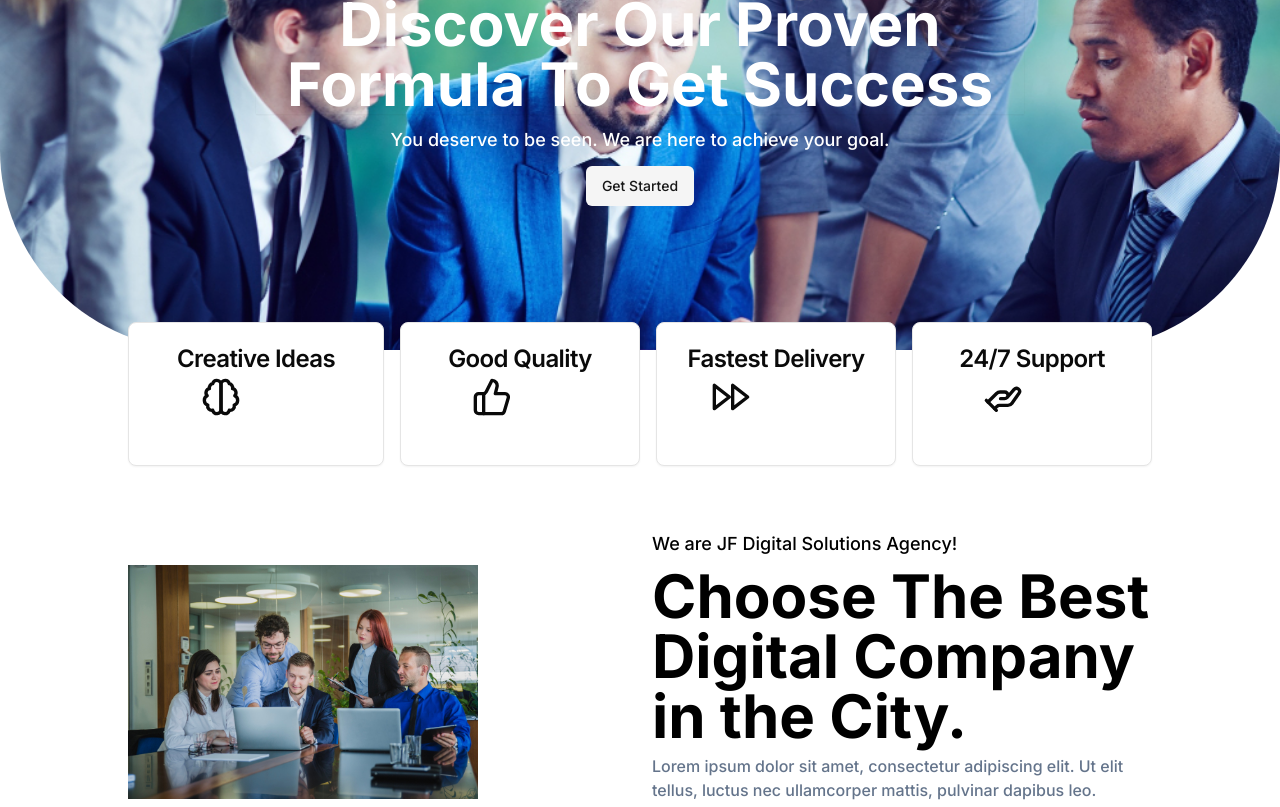
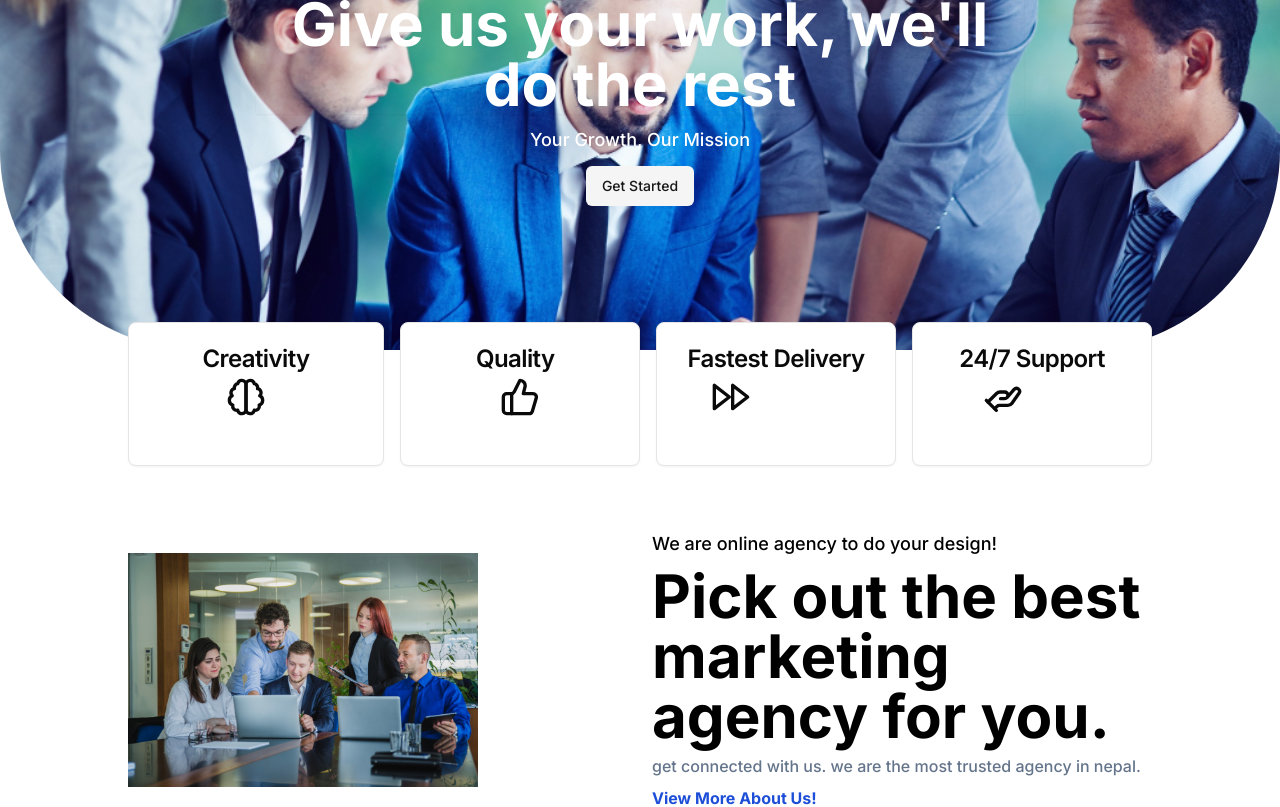
Before and after one commit to nishanneupane/nexa-nepal-website, a Next.js app: page / in a window 1280 px wide. Shown: the part 220-1027 px from the top of the page. Built offline with nearby package versions, Linux system fonts and the light colour scheme.

Commit message:
nexanepal full project

```diff
--- a/app/page.tsx
+++ b/app/page.tsx
@@ -19,11 +19,12 @@ export default function Home() {
         <div className="absolute mt-15">
           <div className="flex flex-col items-center justify-center max-w-3xl text-center m-auto space-y-3">
             <h2 className="text-4xl sm:text-6xl font-bold text-white shadow-sm">
-              Discover Our Proven
-              Formula To Get Success
+              Give us your work,
+              we'll do the rest
             </h2>
 
-            <p className="text-medium text-lg font-medium text-white">You deserve to be seen. We are here to achieve your goal.</p>
+            <p className="text-medium text-lg font-medium text-white">
+              Your Growth, Our Mission</p>
             <Button variant={"secondary"}>
               Get Started
             </Button>
@@ -35,8 +36,8 @@ export default function Home() {
       </div>
       <div className="flex items-center justify-center  mt-5">
         <div className="grid grid-cols-1 sm:grid-cols-2 md:grid-cols-3 lg:grid-cols-4 space-x-0 sm:space-x-4 w-full space-y-2 sm:space-y-0 max-w-5xl -mt-0 sm:-mt-12">
-          <CardItems icon={Brain} title="Creative Ideas" />
-          <CardItems icon={ThumbsUp} title="Good Quality" />
+          <CardItems icon={Brain} title="Creativity" />
+          <CardItems icon={ThumbsUp} title="Quality" />
           <CardItems icon={FastForward} title="Fastest Delivery" />
           <CardItems icon={HelpingHand} title="24/7 Support" />
         </div>
@@ -54,12 +55,12 @@ export default function Home() {
         />
 
         <div className="flex sm:items-start items-center justify-center flex-col sm:text-start text-center sm:max-w-[500px] max-w-full space-y-2">
-          <p className="text-black font-medium text-lg">We are JF Digital Solutions Agency!</p>
+          <p className="text-black font-medium text-lg">We are online agency to do your design!</p>
           <h2 className="text-black font-bold text-6xl">
-            Choose The Best Digital Company in the City.
+            Pick out the best marketing agency for you.
           </h2>
           <p className="text-slate-500 font-sm font-medium">
-            Lorem ipsum dolor sit amet, consectetur adipiscing elit. Ut elit tellus, luctus nec ullamcorper mattis, pulvinar dapibus leo.
+            get connected with us. we are the most trusted agency in nepal.
           </p>
           <p className=" font-bold text-blue-700 cursor-pointer">
             View More About Us!
```
